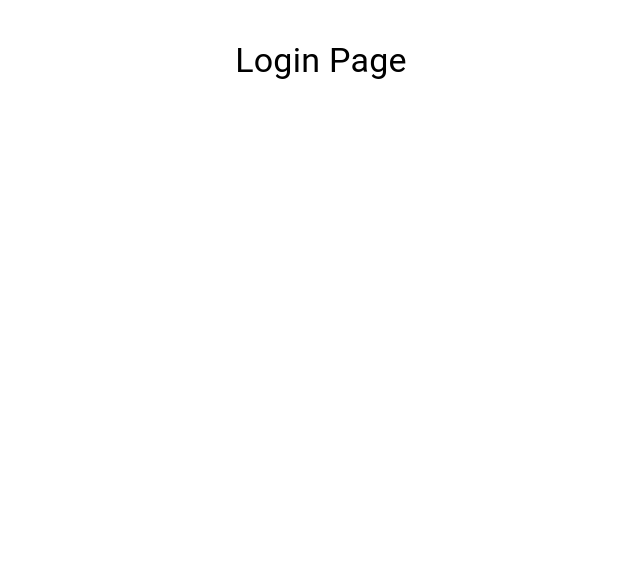
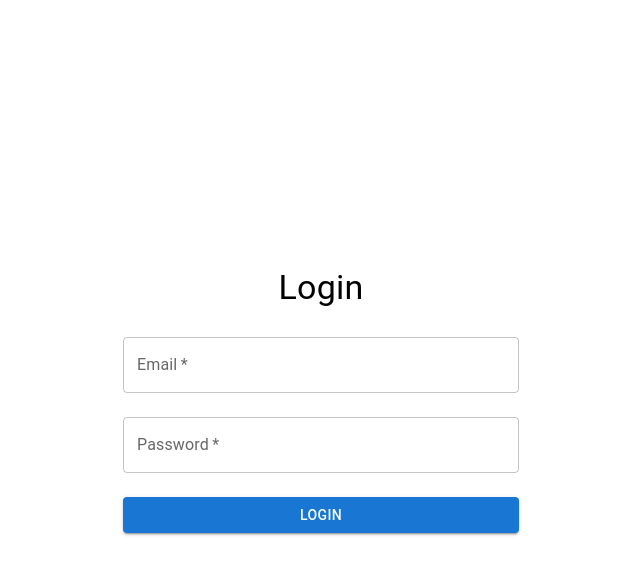
Before and after one commit to githubSubhanKhan/SolveSenseAI, a React (Create React App) app in the folder client/: page /login in a window 1280 px wide. Shown: the top 574 px of the page, without its empty margins (319-959 px from the left). Built offline with nearby package versions, Linux system fonts and the light colour scheme.

Commit message:
added login page

```diff
--- a/client/src/App.js
+++ b/client/src/App.js
@@ -2,15 +2,17 @@ import React from "react";
 import { BrowserRouter as Router, Routes, Route } from "react-router-dom";
 import SignupForm from "./components/SignupForm";
 import Login from "./components/Login";
+import Welcome from "./components/Welcome";
 import Home from "./components/Home";
 
 const App = () => {
   return (
     <Router>
       <Routes>
-        <Route path="/" element={<Home/>} />
+        <Route path="/" element={<Welcome/>} />
         <Route path="/signup" element={<SignupForm/>} />
         <Route path="/login" element={<Login/>} />
+        <Route path="/home" element={<Home/>} />
       </Routes>
     </Router>
   );
--- a/client/src/components/Login.js
+++ b/client/src/components/Login.js
@@ -1,12 +1,69 @@
-import React from "react";
-import { Typography, Container } from "@mui/material";
+import React, { useState } from "react";
+import { TextField, Button, Box, Typography, Container } from "@mui/material";
+import { useNavigate } from "react-router-dom";
 
 const Login = () => {
+  const navigate = useNavigate();
+  const [formData, setFormData] = useState({
+    email: "",
+    password: "",
+  });
+
+  const handleChange = (e) => {
+    setFormData({ ...formData, [e.target.name]: e.target.value });
+  };
+
+  const handleSubmit = (e) => {
+    e.preventDefault();
+    // Here you can add authentication logic
+    console.log("Login Submitted:", formData);
+    navigate("/home");
+  };
+
   return (
-    <Container>
-      <Typography variant="h4" align="center" sx={{ mt: 5 }}>
-        Login Page
-      </Typography>
+    <Container maxWidth="xs">
+      <Box
+        sx={{
+          display: "flex",
+          flexDirection: "column",
+          alignItems: "center",
+          justifyContent: "center",
+          height: "100vh",
+        }}
+      >
+        <Typography variant="h4" gutterBottom>
+          Login
+        </Typography>
+        <Box component="form" onSubmit={handleSubmit} sx={{ width: "100%" }}>
+          <TextField
+            fullWidth
+            label="Email"
+            name="email"
+            value={formData.email}
+            onChange={handleChange}
+            margin="normal"
+            required
+          />
+          <TextField
+            fullWidth
+            type="password"
+            label="Password"
+            name="password"
+            value={formData.password}
+            onChange={handleChange}
+            margin="normal"
+            required
+          />
+          <Button
+            type="submit"
+            variant="contained"
+            fullWidth
+            sx={{ mt: 2 }}
+          >
+            Login
+          </Button>
+        </Box>
+      </Box>
     </Container>
   );
 };
--- /dev/null
+++ b/client/src/components/Welcome.js
@@ -0,0 +1,11 @@
+import React from 'react';
+
+const Welcome = () => {
+  return (
+    <div>
+      <h1>Welcome to Chatbot</h1>
+    </div>
+  );
+}
+
+export default Welcome;
```
